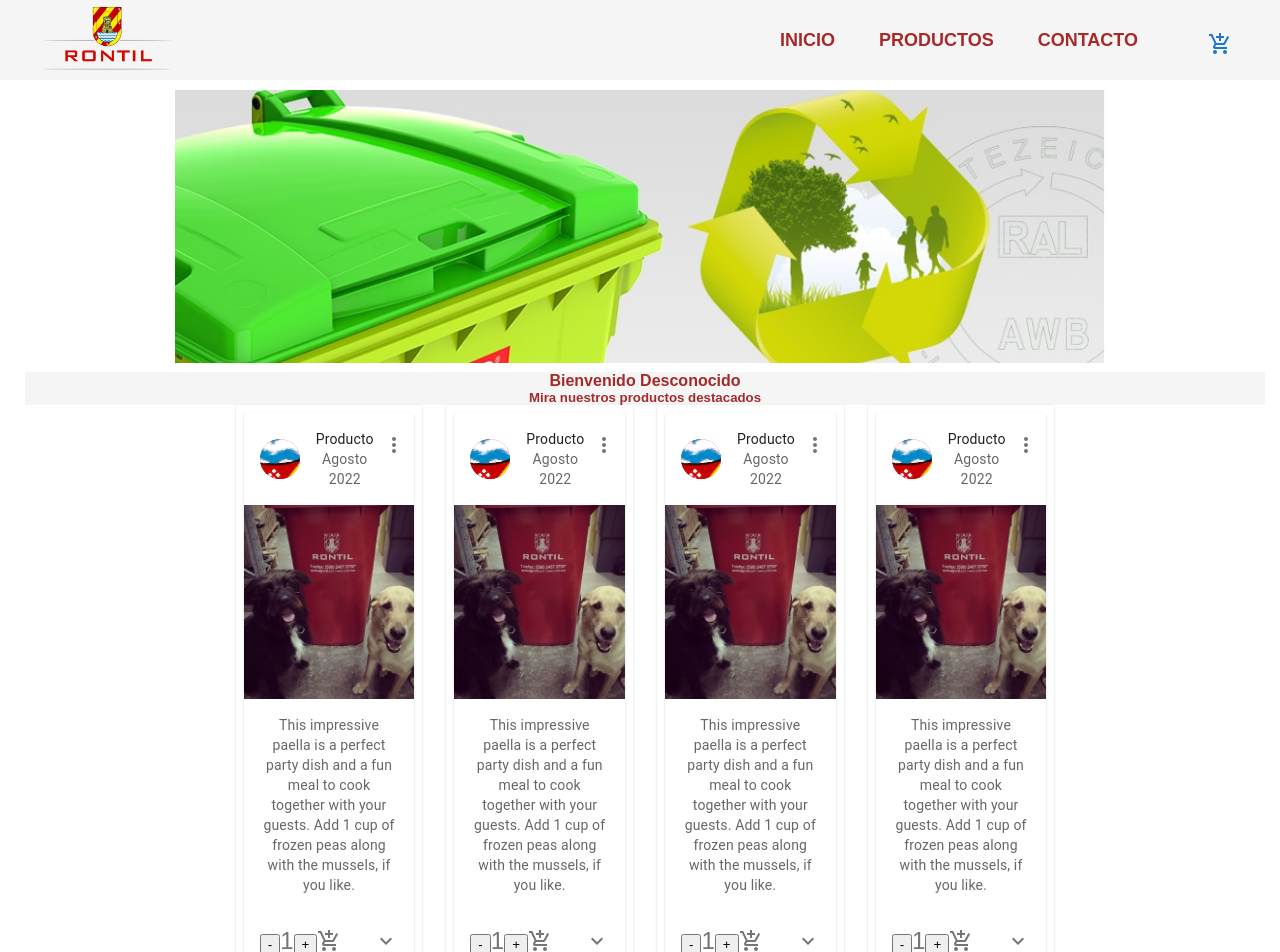
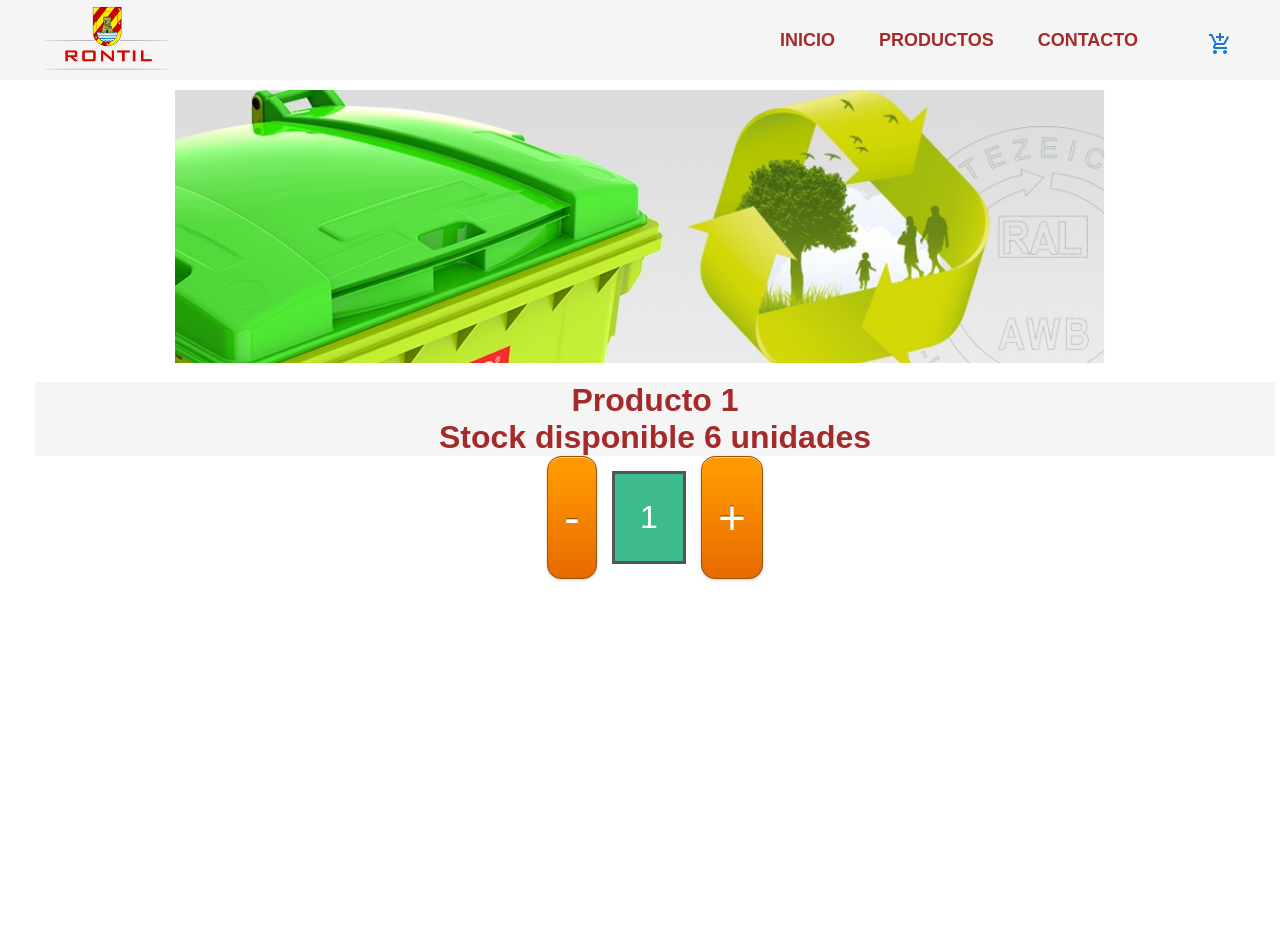
Before and after one commit to josemaria1988/rontil-web-react, a React (Create React App) app: page / in a window 1280 px wide. Shown: the top 952 px of the page. After the commit the page ends 800 px from the top, so only its background shows below. Built offline with nearby package versions, Linux system fonts and the light colour scheme.

Commit message:
desafio contador

```diff
--- a/src/components/CartWidget/ItemCount.jsx
+++ /dev/null
@@ -1,27 +0,0 @@
-import React, { useState } from "react";
-import './ItemCount.scss'
-
-
-const ItemCount = () => {
-
-
-   let [counter, setCounter] = useState(1)
-
-    const handleSumar = () => {
-        if(counter < 10) setCounter(counter + 1)
-    }
-
-    const handleRestar = () => {
-        if(counter > 1) setCounter(counter - 1)
-    }
-
-    return (
-        <div className="count-box">
-            <button onClick={handleRestar} className="count-btn">-</button>
-            <span className="count-field">{counter}</span>
-            <button onClick={handleSumar} className="count-btn">+</button>
-        </div>
-    )
-}
-
-export default ItemCount
--- /dev/null
+++ b/src/components/ItemCount/ItemCount.jsx
@@ -0,0 +1,17 @@
+import React from "react";
+import './ItemCount.scss'
+
+
+const ItemCount = ({counter, onAdd, onDecrement}) => {
+
+
+    return (
+        <div className="count-box">
+            <button onClick={onDecrement} className="count-btn">-</button>
+            <span className="count-field">{counter}</span>
+            <button onClick={onAdd} className="count-btn">+</button>
+        </div>
+    )
+}
+
+export default ItemCount
--- /dev/null
+++ b/src/components/ItemCount/ItemCount.scss
@@ -0,0 +1,44 @@
+.count-box {
+    display: flex;
+    width: 100%;
+    align-content: center;
+    justify-content: center;
+}
+
+.count-btn {
+    padding: .6rem 1rem;
+    border: 1px solid #995309;
+    border-radius: 14px;
+    background-color: #d9750b;
+    color: #fff;
+
+    font-size: 3rem;
+    text-shadow: 0 -1px 0 rgba(0,0,0,.5);
+    box-shadow: 0 1px 0 rgba(255,255,255,.5) inset,
+      0 1px 3px rgba(0,0,0,.2);
+    background-image: -webkit-gradient(linear,left top,left bottom,color-stop(10%,#f90),to(#e76a00));
+    background-image: linear-gradient(#f90 10%,#e76a00 100%);
+  }
+
+  .count-btn:hover, .btn-3d:focus {
+    background-color: #e0811b;
+    background-image: -webkit-gradient(linear,left top,left bottom,color-stop(10%,#f0a100),to(#f70));
+    background-image: linear-gradient(#f0a100 10%,#f70 100%);
+  }
+
+  .count-btn:active {
+    background-color: #cf6a00;
+    box-shadow: 0 2px 3px 0 rgba(0,0,0,.2) inset;
+    background-image: -webkit-gradient(linear,left top,left bottom,color-stop(10%,#f0a100),to(#f70));
+    background-image: linear-gradient(#f0a100 10%,#f70 100%);
+  }
+
+  .count-field {
+    font-size: 2rem;
+    margin: 15px;
+    padding: 25px;
+    background-color: #3CBC8D;
+    color: white;
+    border: 3px solid #555;
+    text-decoration: solid;
+  }
--- a/src/components/ItemListContainer/ItemListContainer.jsx
+++ b/src/components/ItemListContainer/ItemListContainer.jsx
@@ -1,49 +1,35 @@
-import React from 'react'
+import React, {useState} from 'react'
 import './ItemListContainer.scss'
-import ProductCard from '../ProductCard/ProductCard.jsx'
-import { experimentalStyled as styled } from '@mui/material/styles';
-import Box from '@mui/material/Box';
-import Paper from '@mui/material/Paper';
-import Grid from '@mui/material/Grid';
+import ItemCount from '../ItemCount/ItemCount.jsx'
 
-const Item = styled(Paper)(({ theme }) => ({
-  backgroundColor: theme.palette.mode === 'dark' ? '#1A2027' : '#fff',
-  ...theme.typography.body2,
-  padding: theme.spacing(1),
-  textAlign: 'center',
-  color: theme.palette.text.secondary,
-}));
 
-export default function ItemListContainer(saludo) {
+
+ const producto = {
+  nombre: "Producto",
+  precio: 1000,
+  cantidad: 1,
+  stock: 6
+ }
+
+export default function ItemListContainer() {
+
+  const [counter, setCounter] = useState(1);
+
+  const onAdd = () => {
+    if(counter < producto.stock) setCounter(counter + 1)
+  }
+
+  const onDecrement = () => {
+    if(counter > producto.cantidad) setCounter(counter - 1)
+  }
 
   return (
     <div className="divCards">
-    <h4 className="cardsTittle">Bienvenido {saludo.usuario}</h4>
-    <h5 className="cardsTittle">Mira nuestros productos destacados</h5>
-    <Box className="boxCards" sx={{ width: '100%' }}>
-      <Grid container rowSpacing={2} columnSpacing={{ xs: 1, sm: 2, md: 3 }} justifyContent="center">
-        <Grid item xs={2}>
-          <Item>
-            <ProductCard/>
-          </Item>
-        </Grid>
-        <Grid item xs={2}>
-          <Item>
-            <ProductCard/>
-          </Item>
-        </Grid>
-        <Grid item xs={2}>
-          <Item>
-            <ProductCard/>
-          </Item>
-        </Grid>
-        <Grid item xs={2}>
-          <Item>
-            <ProductCard/>
-          </Item>
-        </Grid>
-      </Grid>
-    </Box>
+      <h4 className="cardsTittle">Producto 1</h4>
+      <h5 className="cardsTittle">Stock disponible 6 unidades</h5>
+
+      <ItemCount counter={counter} onAdd={onAdd} onDecrement={onDecrement}/>
+
     </div>
   );
 }
--- a/src/components/ItemListContainer/ItemListContainer.scss
+++ b/src/components/ItemListContainer/ItemListContainer.scss
@@ -1,10 +1,13 @@
 .divCards {
-    margin: 5px;
+    margin: 15px;
     width: 100%;
     align-items: center;
+    align-content: center;
+    justify-content: center;
 }
 
 .cardsTittle {
+    font-size: 2rem;
     text-align: center;
     color: brown;
     background-color: whitesmoke;
--- a/src/components/ProductCard/ProductCard.jsx
+++ b/src/components/ProductCard/ProductCard.jsx
@@ -1,4 +1,4 @@
-import React from 'react';
+import React from "react";
 import { styled } from '@mui/material/styles';
 import Card from '@mui/material/Card';
 import CardHeader from '@mui/material/CardHeader';
@@ -31,9 +31,12 @@ const ExpandMore = styled((props) => {
 export default function ProductCard() {
   const [expanded, setExpanded] = React.useState(false);
 
+
   const handleExpandClick = () => {
     setExpanded(!expanded);
   };
+
+
 
   return (
     <Card sx={{ maxWidth: 345 }}>
@@ -66,8 +69,6 @@ export default function ProductCard() {
       </CardContent>
       <CardActions disableSpacing>
         <IconButton aria-label="add to cart">
-
-          <ItemCount cantidad="1" stock="10"/>
 
         <AddShoppingCartIcon />
 
```
Also changed, not shown: src/data/stockProductos.js (added, +8 -0 lines), src/components/CartWidget/ItemCount.scss (deleted).
